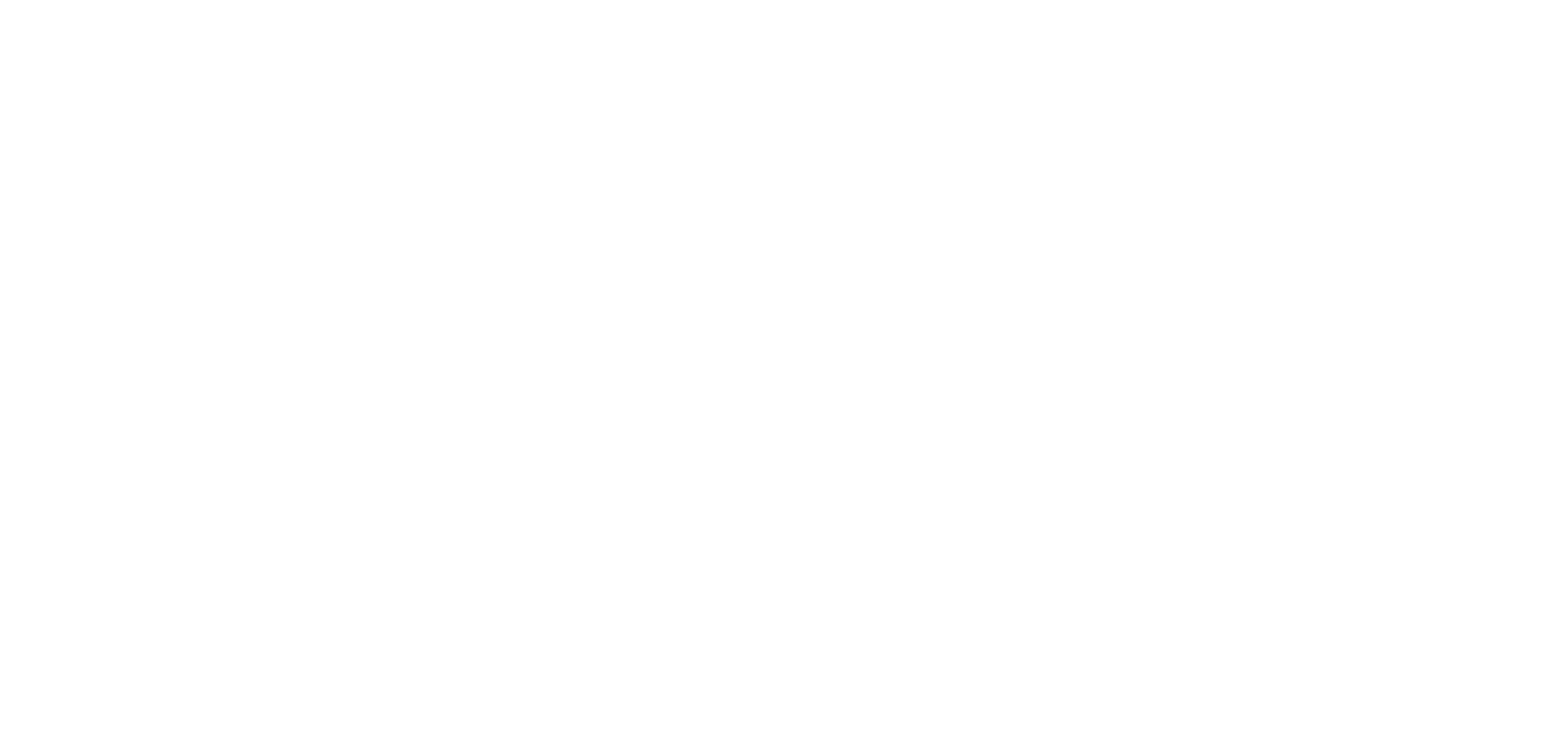
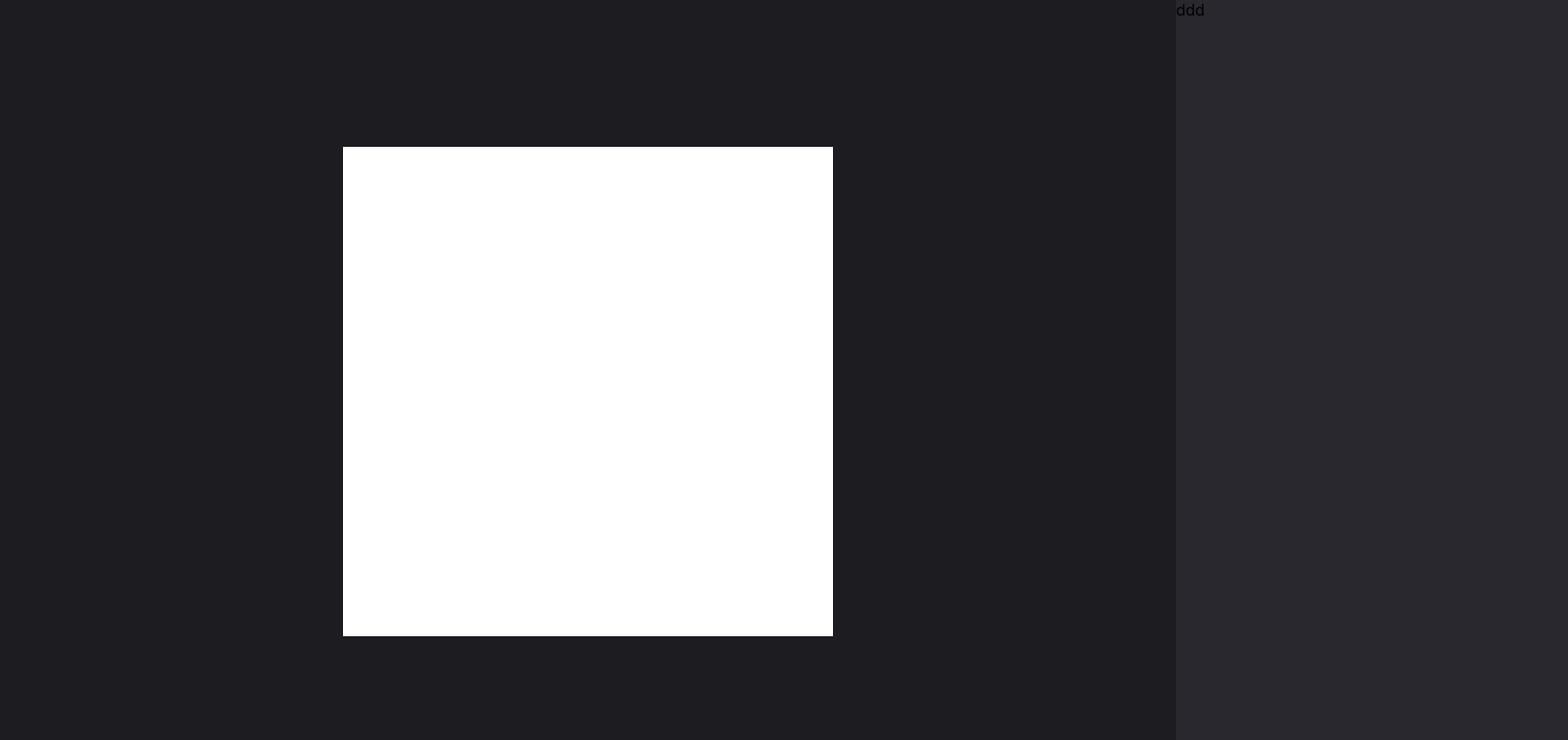
Before and after one commit to doing-something/playground, a Next.js app: page /canvas/draw in a window 1280 px wide. Shown: the top 756 px of the page at 98% size, 1600 px wide, since content can reach past the window. Built offline with nearby package versions, Linux system fonts and the light colour scheme.

Commit message:
Add Layout using emotion package

```diff
--- /dev/null
+++ b/components/Layout/Editor.tsx
@@ -0,0 +1,17 @@
+import React from 'react'
+import styled from '@emotion/styled'
+
+const Wrapper = styled.div`
+    height: 100%;
+    background-color: #28282e;
+`
+
+const Layout = () => {
+    return (
+        <Wrapper>
+            ddd
+        </Wrapper>
+    )
+}
+
+export default Layout
--- /dev/null
+++ b/components/Layout/index.tsx
@@ -0,0 +1,32 @@
+import React from 'react'
+import styled from '@emotion/styled'
+import Editor from '../../components/Layout/Editor'
+
+const Wrapper = styled.div`
+    width: 100%;
+    height: 100vh;
+    display: grid;
+    grid-template-columns: 3fr 1fr;
+    background-color: #1c1c21;
+
+    canvas {
+        background-color: #fff
+    }
+`
+const CanvasWrapper = styled.div`
+    display: flex;
+    overflow: hidden;
+    justify-content: center;
+    align-items: center;
+`
+
+const Layout = ({ children }) => {
+    return (
+        <Wrapper>
+            <CanvasWrapper>{children}</CanvasWrapper>
+            <Editor />
+        </Wrapper>
+    )
+}
+
+export default Layout
--- a/package.json
+++ b/package.json
@@ -21,6 +21,8 @@
     ]
   },
   "dependencies": {
+    "@emotion/react": "^11.1.1",
+    "@emotion/styled": "^11.0.0",
     "next": "^10.0.2",
     "react": "^17.0.1",
     "react-dom": "^17.0.1"
--- a/pages/_app.js
+++ b/pages/_app.js
@@ -1,5 +1,6 @@
 import dynamic from 'next/dynamic';
 import '../styles/globals.css';
+import Layout from '../components/Layout'
 
 const DynamicComponentWithNoSSR = dynamic(() =>
   import('../components/Wrapper'),
@@ -8,7 +9,9 @@ const DynamicComponentWithNoSSR = dynamic(() =>
 
 function MyApp({ Component, pageProps }) {
   return <DynamicComponentWithNoSSR>
-    <Component {...pageProps} />
+    <Layout>
+      <Component {...pageProps} />
+    </Layout>
   </DynamicComponentWithNoSSR>;
 }
 
--- a/pages/canvas/draw.tsx
+++ b/pages/canvas/draw.tsx
@@ -5,7 +5,7 @@ import { isNil } from '../../helpers/util'
 
 function App() {
     const draw: Draw = (ctx, { mouse: { x: mouseX, y: mouseY } }) => {
-        ctx.fillStyle = 'red'
+        ctx.fillStyle = 'rgba(255, 0, 0, .1)'
 
         if (isNil(mouseX) || isNil(mouseY)) return
 
@@ -18,11 +18,7 @@ function App() {
         })
     }
 
-    return <Canvas
-        draw={draw}
-        width={500}
-        height={500}
-    />
+    return <Canvas draw={draw} width={500} height={500} />
 }
 
 export default App
--- a/styles/globals.css
+++ b/styles/globals.css
@@ -4,6 +4,10 @@ body {
     margin: 0;
     font-family: -apple-system, BlinkMacSystemFont, Segoe UI, Roboto, Oxygen,
         Ubuntu, Cantarell, Fira Sans, Droid Sans, Helvetica Neue, sans-serif;
+}
+
+body {
+    min-width: 1600px;
 }
 
 a {
```
Also changed, not shown: 1 other file (tests, documents, lock files or other folders). Lines whose indentation alone changed are shown as unchanged.
